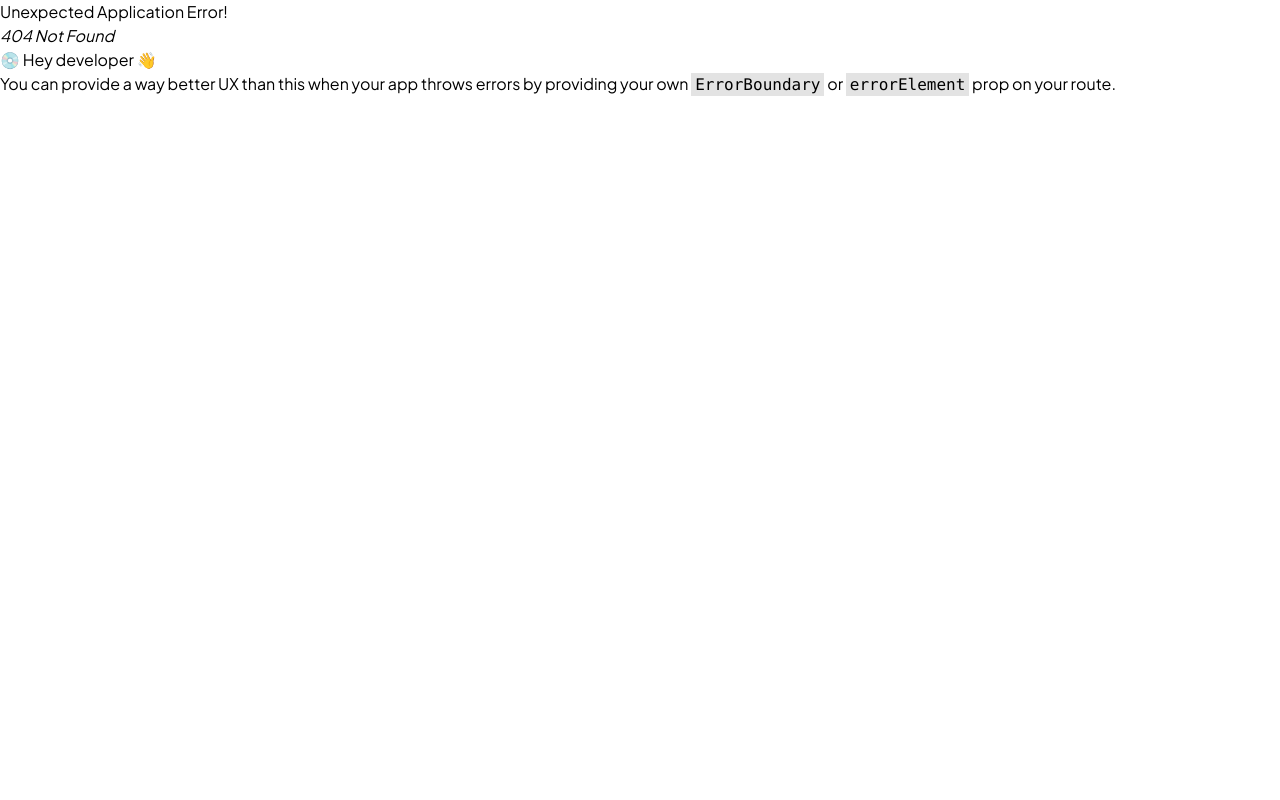
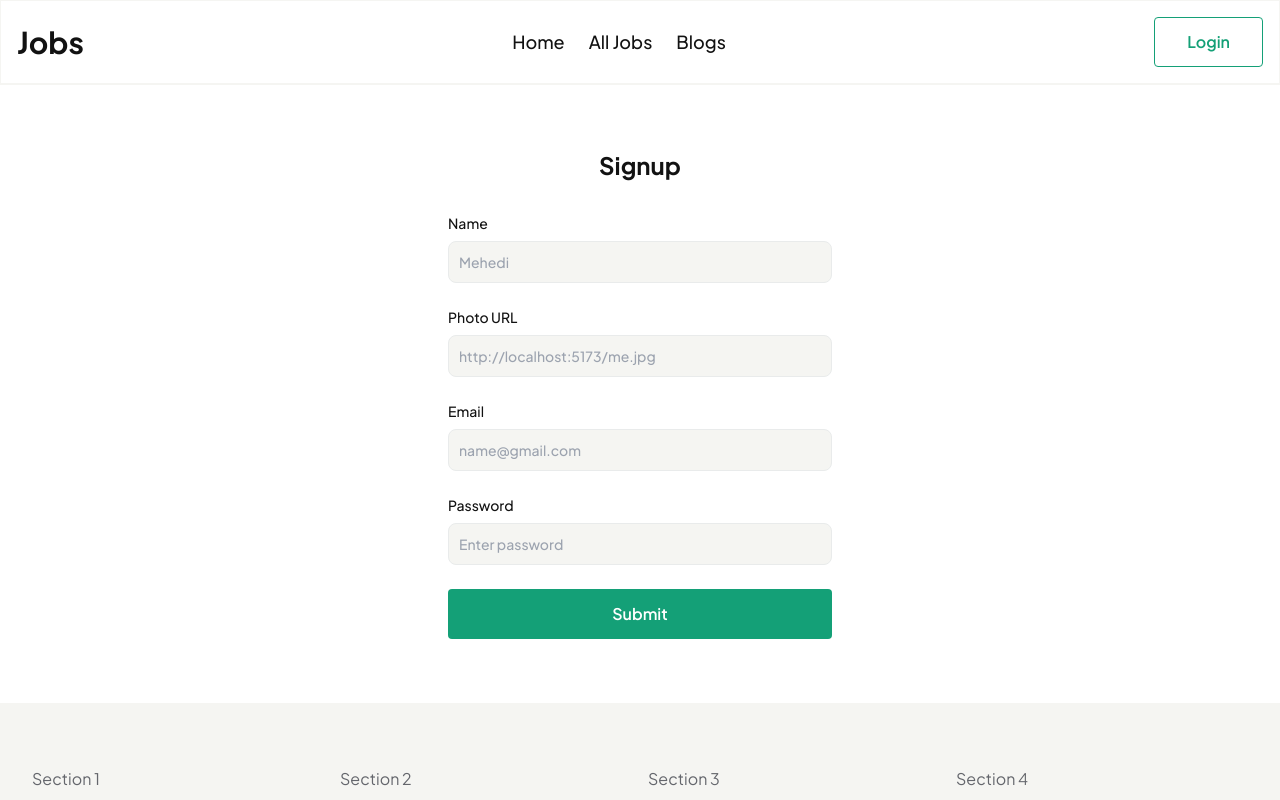
Before and after one commit to mehediy/job-board-frontend, a React (Vite) app: page /signup in a window 1280 px wide. Before the commit this address had no page. Shown: the top 800 px of the page. Built offline with nearby package versions, Linux system fonts and the light colour scheme.

Commit message:
added signup form

```diff
--- /dev/null
+++ b/src/components/Forms/Input.jsx
@@ -0,0 +1,18 @@
+const Input = ({ label, name, type, placeholder }) => {
+  return (
+    <>
+      <label className="block text-sm font-medium text-primary">
+        {label}
+        <input
+          type={type}
+          name={name}
+          className="bg-dark border mt-2 mb-2 border-darker rounded-lg focus:ring-brand-primary focus:border-brand-primary w-full p-2.5"
+          placeholder={placeholder}
+          required
+        />
+      </label>
+    </>
+  );
+};
+
+export default Input;
--- /dev/null
+++ b/src/pages/Signup/Signup.jsx
@@ -0,0 +1,51 @@
+import Input from "../../components/Forms/Input";
+import Button from "../../components/buttons/Button";
+
+const Signup = () => {
+  const registerHandler = (e) => {
+    e.preventDefault();
+    const form = e.target;
+    const name = form.name.value;
+    const photoURL = form.photo.value;
+    const email = form.email.value;
+    const password = form.password.value;
+    console.log(name, photoURL, email, password);
+  };
+
+  return (
+    <div className="container mx-auto padding min-h-[500px]">
+      <h1 className="heading-2 text-center pb-8">Signup</h1>
+      <form className="max-w-sm w-full mx-auto" onSubmit={registerHandler}>
+        <div className="space-y-4">
+          <Input
+            label={"Name"}
+            type={"text"}
+            name={"name"}
+            placeholder={"Mehedi"}
+          />
+          <Input
+            label={"Photo URL"}
+            type={"text"}
+            name={"photo"}
+            placeholder={"http://localhost:5173/me.jpg"}
+          />
+          <Input
+            label={"Email"}
+            type={"email"}
+            name={"email"}
+            placeholder={"name@gmail.com"}
+          />
+          <Input
+            label={"Password"}
+            type={"password"}
+            name={"password"}
+            placeholder={"Enter password"}
+          />
+          <Button className={"w-full"} variant={"accent"} label={"Submit"} />
+        </div>
+      </form>
+    </div>
+  );
+};
+
+export default Signup;
--- a/src/routes/routes.jsx
+++ b/src/routes/routes.jsx
@@ -4,6 +4,7 @@ import Home from "../pages/home/Home";
 import JobDetails from "../pages/JobDetails/JobDetails";
 import AllJobs from "../pages/AllJobs/AllJobs";
 import Login from "../pages/Signin/Login";
+import Signup from "../pages/Signup/Signup";
 
 const routes = createBrowserRouter([
   {
@@ -26,6 +27,10 @@ const routes = createBrowserRouter([
         path: "login",
         element: <Login />,
       },
+      {
+        path: "signup",
+        element: <Signup />,
+      },
     ],
   },
 ]);
```
